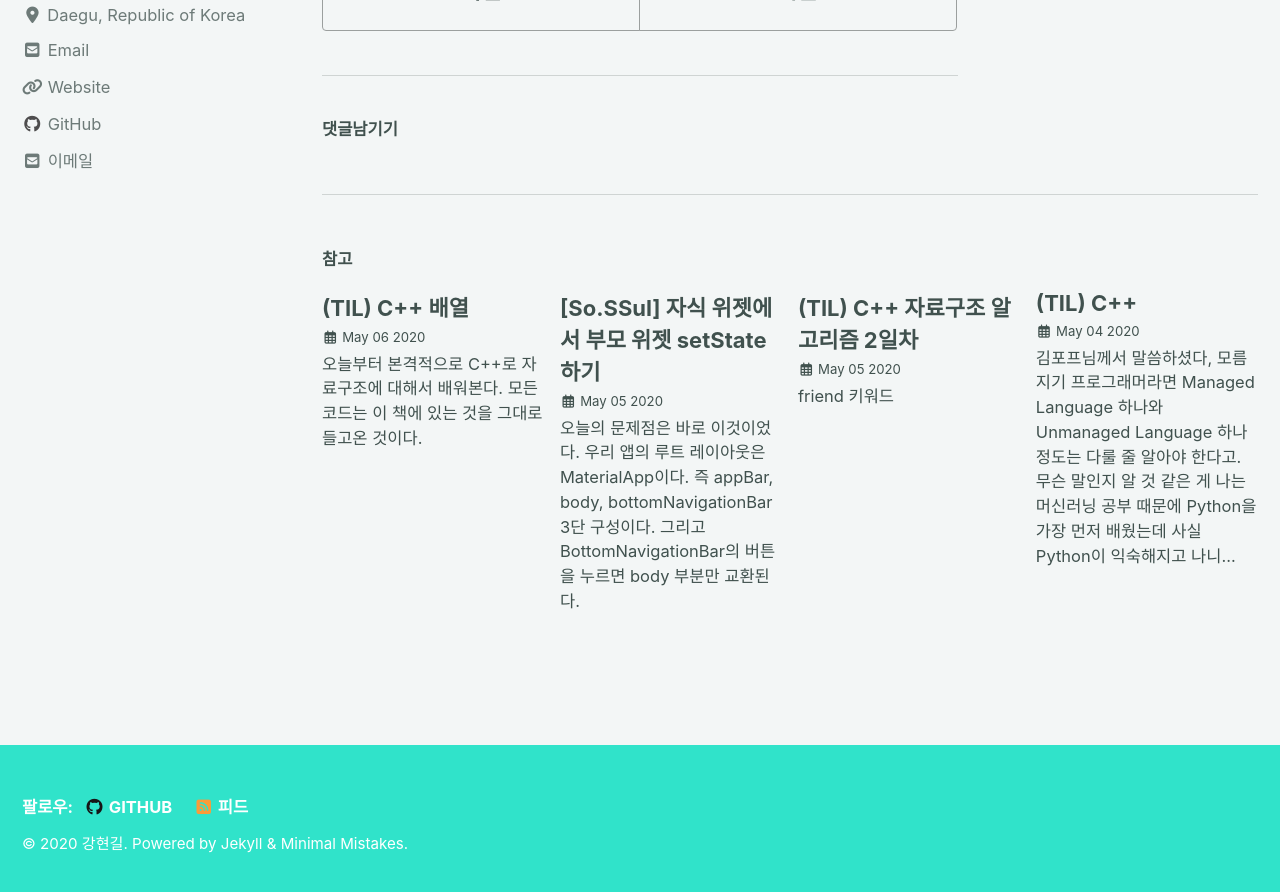
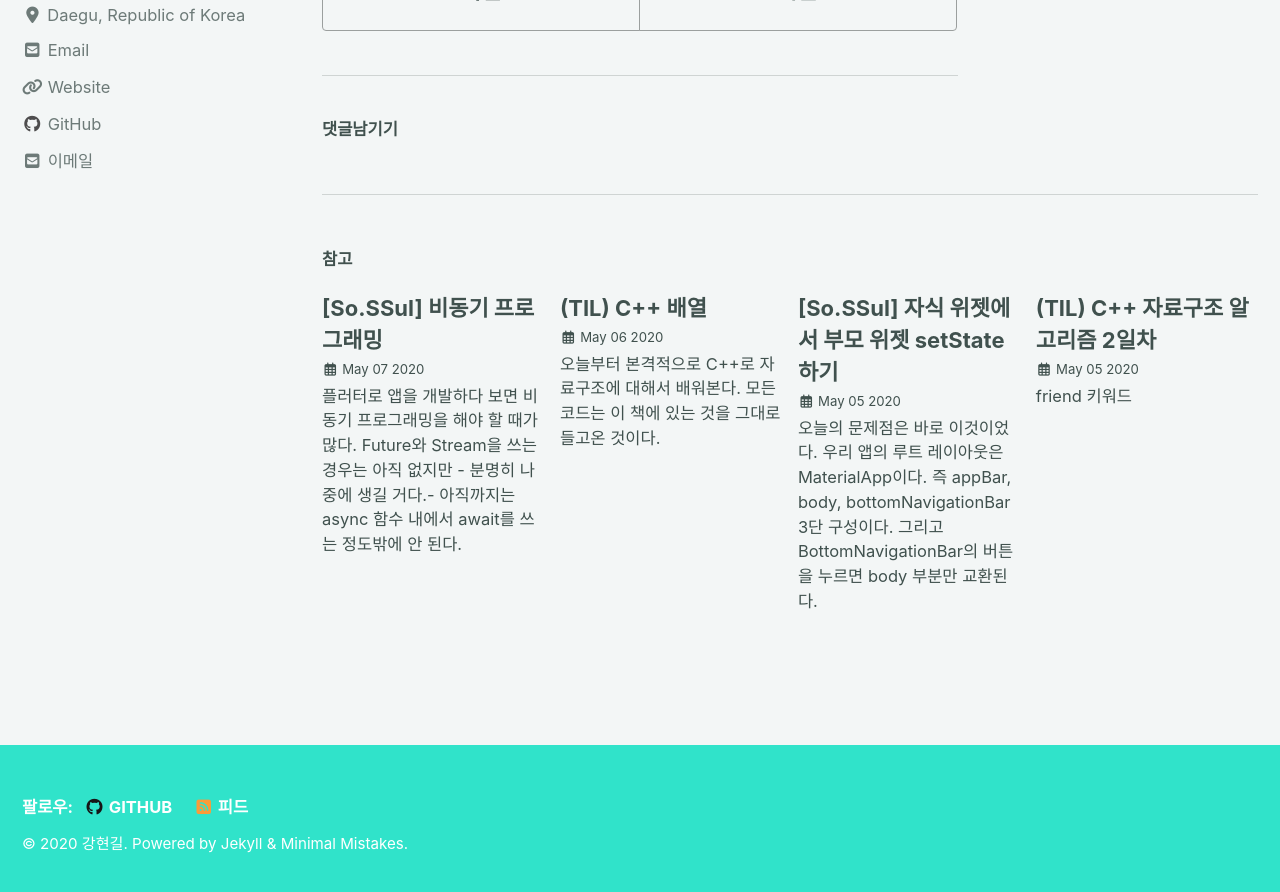
Before and after one commit to nammunsik/tksuns12.github.io, a Jekyll site: the page built from _posts/2020-05-07-sossul-third.md, in a window 1280 px wide and 900 px high, scrolled down 1790 px. Shown: the top 892 px of the window. Built offline with Jekyll 4.4.1, drawn with Linux system fonts in a browser that asks for light colours; cached includes are drawn as plain includes; nearby versions of some CDN libraries; comment, search, counter and statistics services are not loaded; some of the changed lines change nothing that is shown.

Commit message:
포스팅

````diff
--- /dev/null
+++ b/_posts/2020-05-07-sossul-fourth.md
@@ -0,0 +1,38 @@
+---
+title: "[So.SSul] 비동기 프로그래밍"
+last_modified_at: 2020-05-07T01:24:25-05:00
+category:
+    - Project
+tags:
+    - Project
+    - flutter
+---
+
+플러터로 앱을 개발하다 보면 비동기 프로그래밍을 해야 할 때가 많다. Future와 Stream을 쓰는 경우는 아직 없지만 - 분명히 나중에 생길 거다.- 아직까지는 async 함수 내에서 await를 쓰는 정도밖에 안 된다.
+
+사실 사용법이라는 것이 async modifier를 함수 끝에 붙여주고 함수 내에서 await가 필요한 작업에 대해서 await를 써주면 되기는 한데 이것이 은근히 묘하다.
+
+오늘 구글 로그인 기능을 구현하기 위해서 만든 함수이다.
+
+```dart
+  Future signInGoogle({@required BuildContext context}) async {
+    prefs = await SharedPreferences.getInstance();
+    final GoogleSignInAccount googleUser = await _googleSignIn.signIn();
+    final GoogleSignInAuthentication googleAuth = await googleUser.authentication;
+    final AuthCredential credential = GoogleAuthProvider.getCredential(accessToken: googleAuth.accessToken, idToken: googleAuth.idToken);
+    final FirebaseUser user = (await _auth.signInWithCredential(credential)).user;
+    prefs.setString(kSignInType, 'Google');
+  }
+```
+
+맨 마지막 줄에 보면 SharedPreference 패키지를 이용하여 로컬에 로그인 타입을 Google로 설정하는 코드가 보일 것이다. 맨 처음에 이렇게 작성한 이유는 뭐든지 위에서 일어난 작업이 다 완료돼야 로그인 타입을 저장하는 것이 의미가 있기 때문이다. 그런데 자꾸 저 코드가 동작을 하지 않았다. 결국 저 코드를 둘째 줄로 옮기고 나니 작동이 되긴 됐는데 그러면 의미가 없는 것이다. 로그인이 성공했든 말았든 무조건 로그인 타입을 저장해 다시 앱을 실행시킬 때 같은 방식으로 자동 로그인을 시도할 것이기 때문이다.
+
+나중에 알고 봤더니 _auth.signInWithCredential(credential) 이 부분에서 에러가 났던 것이다. 왜냐하면 그 위에 credential을 할당할 때 getCredentiail 함수의 패러미터를 거꾸로 설정했기 때문이다. 이 부분을 고치고 나니 위의 코드도 잘 작동되었다.
+
+여기서 내가 배운 점은
+
+1. 예외 처리를 꼼꼼하게 하자.
+2. await 해놓은 비동기 함수가 에러를 뿜으면 별도의 처리가 없으면 그 밑의 코드는 씹히는 것 같다.
+3. 대신에 signInGoogle 함수 자체는 완결이 나는 것으로 처리가 되는 모양이다. 왜냐하면 signInGoogle 함수도 본 페이지에서는 await가 붙은 채로 실행되었는데 함수 내부에서 오류가 났음에도 불구하고 그 밑에 있던 Navigator 코드가 잘 작동되었기 때문이다.
+
+이런 간단한 기능 하나를 구현하는 데 오타 하나 때문에 하루 종일 헤맸지만 결국 예외처리에 익숙지 못한 나의 서투름과 비동기 함수에 대해 잘 이해하지 못한 나의 잘못이다.
--- a/_posts/2020-05-07-sossul-third.md
+++ b/_posts/2020-05-07-sossul-third.md
@@ -1,6 +1,6 @@
 ---
 title: "[So.SSul] 위젯이 빌드되기 전 async 함수를 실행시켜 build를 넘어가기"
-last_modified_at: 2020-05-07T19:57:25-05:00
+last_modified_at: 2020-05-07T01:24:25-05:00
 category:
     - Project
 tags:
````
